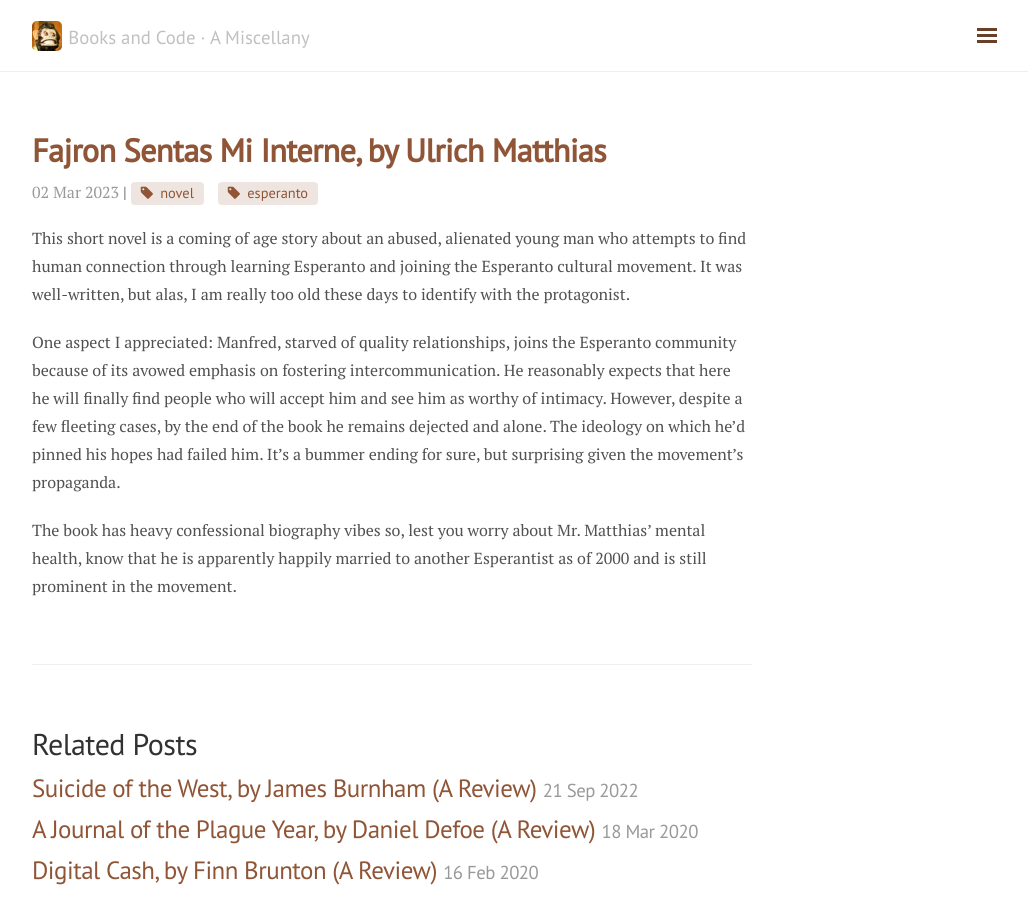
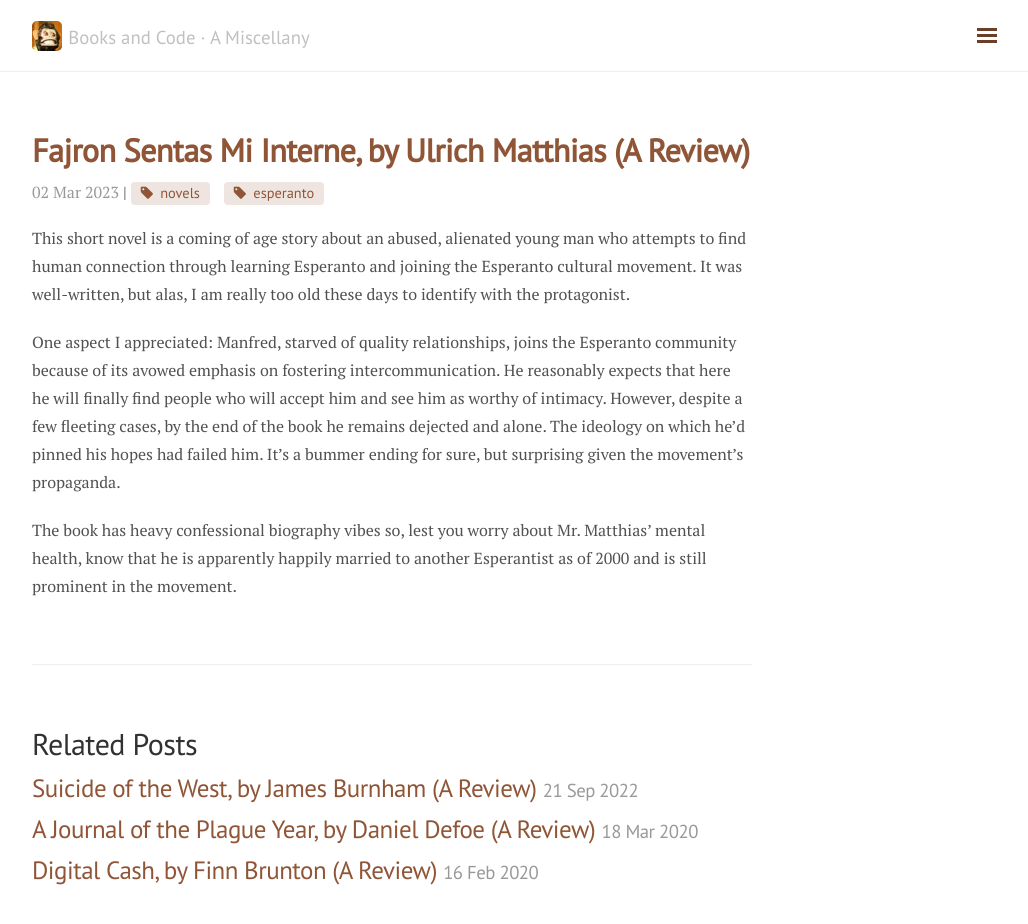
Before and after one commit to dmaddock1/dmaddock1.github.io, a Jekyll site: the page built from _posts/2023-03-02-fajron-sentas-mi-interne.md, in a window 1280 px wide and 946 px high. Shown: the top 924 px of the window, without its empty margins (248-1276 px from the left). Built offline with Jekyll 4.4.1, drawn with Linux system fonts in a browser that asks for light colours; nearby versions of some CDN libraries.

Commit message:
Update 2023-03-02-fajron-sentas-mi-interne.md

```diff
--- a/_posts/2023-03-02-fajron-sentas-mi-interne.md
+++ b/_posts/2023-03-02-fajron-sentas-mi-interne.md
@@ -1,8 +1,8 @@
 ---
 layout: post
-title: "Fajron Sentas Mi Interne, by Ulrich Matthias"
+title: "Fajron Sentas Mi Interne, by Ulrich Matthias (A Review)"
 categories: [books, reviews]
-tags: [novel, esperanto]
+tags: [novels, esperanto]
 ---
 This short novel is a coming of age story about an abused, alienated young man who attempts to find human connection through learning Esperanto and joining the Esperanto cultural movement. It was well-written, but alas, I am really too old these days to identify with the protagonist.
 
```
